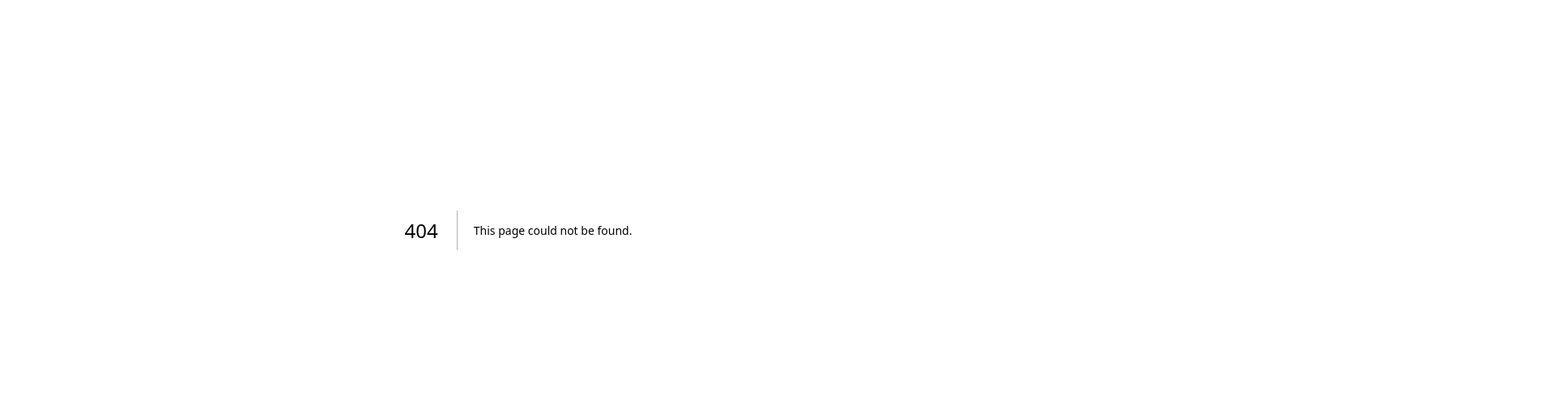
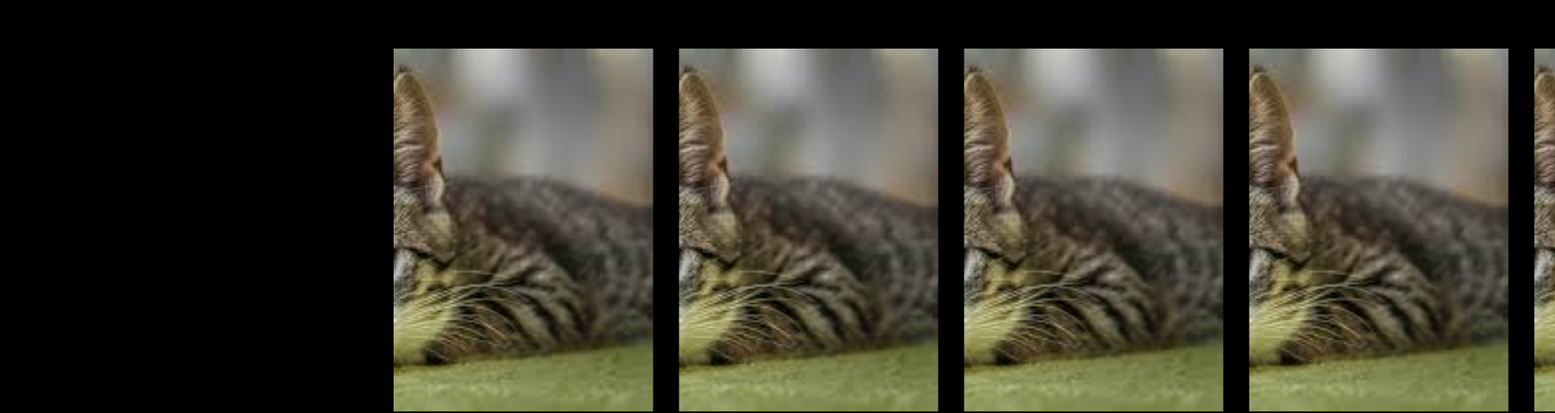
Before and after one commit to Jeff15321/personal_website, a Next.js app: page /about-me in a window 1280 px wide. Before the commit this address had no page. Shown: the part 116-626 px from the top of the page at 81% size, 1920 px wide, since content can reach past the window. Built offline with nearby package versions, Linux system fonts and the light colour scheme.

Commit message:
finished scroll feature of about-me

```diff
--- /dev/null
+++ b/src/components/about_me_components/AboutMe.tsx
@@ -0,0 +1,118 @@
+import React, { useEffect } from "react";
+
+const AboutMe: React.FC = () => {
+    useEffect(() => {
+        const track = document.getElementById("image-track");
+
+        const handleWheel = (e: WheelEvent) => {
+            if (!track) return;
+
+            const delta = e.deltaY;
+            const maxDelta = window.innerWidth / 2;
+            const percentage = (delta / maxDelta) * -100;
+            const nextPercentage = Math.max(Math.min(parseFloat(track.dataset.percentage || "0") + percentage, 0), -100);
+
+            track.dataset.percentage = nextPercentage.toString();
+            track.dataset.prevPercentage = nextPercentage.toString();
+
+            track.animate(
+                {
+                    transform: `translate(${nextPercentage}%, -50%)`,
+                },
+                { duration: 1200, fill: "forwards" }
+            );
+
+            for (const image of Array.from(track.getElementsByClassName("image"))) {
+                (image as HTMLElement).animate(
+                    {
+                        objectPosition: `${nextPercentage + 100}% center`,
+                    },
+                    { duration: 1200, fill: "forwards" }
+                );
+            }
+        };
+
+        const handleMouseDown = (e: MouseEvent) => {
+            if (!track) return;
+            track.dataset.mouseDownAt = e.clientX.toString();
+        };
+
+        const handleMouseUp = () => {
+            if (!track) return;
+            track.dataset.mouseDownAt = "0";
+            track.dataset.prevPercentage = track.dataset.percentage;
+        };
+
+        const handleMouseMove = (e: MouseEvent) => {
+            if (!track) return;
+            if (track.dataset.mouseDownAt === "0") return;
+
+            const mouseDelta = parseFloat(track.dataset.mouseDownAt || "0") - e.clientX;
+            const maxDelta = window.innerWidth / 2;
+            const percentage = (mouseDelta / maxDelta) * -100;
+            const nextPercentage = Math.max(
+                Math.min(parseFloat(track.dataset.prevPercentage || "0") + percentage, 0),
+                -100
+            );
+
+            track.dataset.percentage = nextPercentage.toString();
+
+            track.animate(
+                {
+                    transform: `translate(calc(${nextPercentage * 0.85}% + 38vw), -50%)`,
+                },
+                { duration: 1200, fill: "forwards" }
+            );
+
+            for (const image of Array.from(track.getElementsByClassName("image"))) {
+                (image as HTMLElement).animate(
+                    {
+                        objectPosition: `${nextPercentage + 100}% center`,
+                    },
+                    { duration: 1200, fill: "forwards" }
+                );
+            }
+        };
+
+        window.addEventListener("wheel", handleWheel);
+        window.addEventListener("mousedown", handleMouseDown);
+        window.addEventListener("mouseup", handleMouseUp);
+        window.addEventListener("mousemove", handleMouseMove);
+
+        return () => {
+            window.removeEventListener("wheel", handleWheel);
+            window.removeEventListener("mousedown", handleMouseDown);
+            window.removeEventListener("mouseup", handleMouseUp);
+            window.removeEventListener("mousemove", handleMouseMove);
+        };
+    }, []);
+
+    return (
+        <div
+            id="image-track"
+            data-mouse-down-at="0"
+            data-prev-percentage="0"
+        >
+            <div className="image-wrapper">
+                <img className="image" src="project1/cat1.jpg" draggable="false" alt="Image 1" />
+            </div>
+            <div className="image-wrapper">
+                <img className="image" src="project1/cat1.jpg" draggable="false" alt="Image 2" />
+            </div>
+            <div className="image-wrapper">
+                <img className="image" src="project1/cat1.jpg" draggable="false" alt="Image 3" />
+            </div>
+            <div className="image-wrapper">
+                <img className="image" src="project1/cat1.jpg" draggable="false" alt="Image 4" />
+            </div>
+            <div className="image-wrapper">
+                <img className="image" src="project1/cat1.jpg" draggable="false" alt="Image 5" />
+            </div>
+            <div className="image-wrapper">
+                <img className="image" src="project1/cat1.jpg" draggable="false" alt="Image 6" />
+            </div>
+        </div>
+    );
+};
+
+export default AboutMe;
--- a/src/pages/_app.tsx
+++ b/src/pages/_app.tsx
@@ -13,6 +13,7 @@ import "../styles/experience.css";
 import "../styles/hover_animation.css";
 import "../styles/about_me.css";
 import "../styles/about-me-animation.css";
+import "../styles/about_me_image_track.css";
 
 
 import type { AppProps } from "next/app";
--- /dev/null
+++ b/src/pages/about-me.tsx
@@ -0,0 +1,7 @@
+import AboutMe from "../components/about_me_components/AboutMe";
+
+export default function Home() {
+  return (
+    <AboutMe/>
+  );
+}
--- /dev/null
+++ b/src/styles/about_me_image_track.css
@@ -0,0 +1,23 @@
+#image-track {
+    display: flex;
+    gap: 4vmin;
+    position: absolute;
+    top: 50%;
+    width: calc(56vmin * 6 + 4vmin * 5);
+    transform: translate(38vw, -50%);
+    will-change: transform;
+    width: auto; /* Allow horizontal scrolling */
+}
+
+.image-wrapper {
+    width: 40vmin;
+    height: 56vmin;
+    position: relative;
+}
+
+.image {
+    width: 100%;
+    height: 100%;
+    object-fit: cover;
+    object-position: 100% 50%;
+}
```
